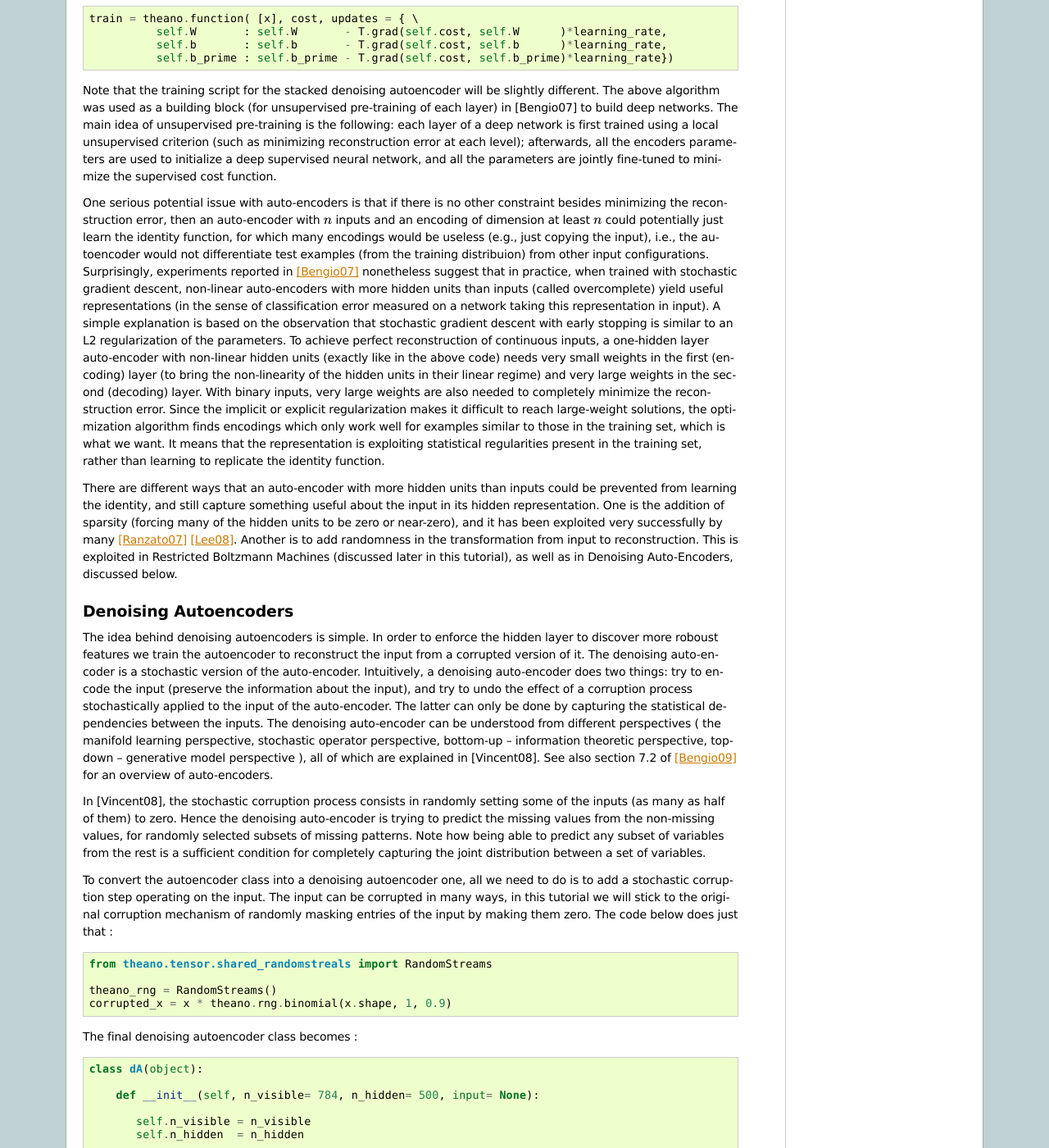
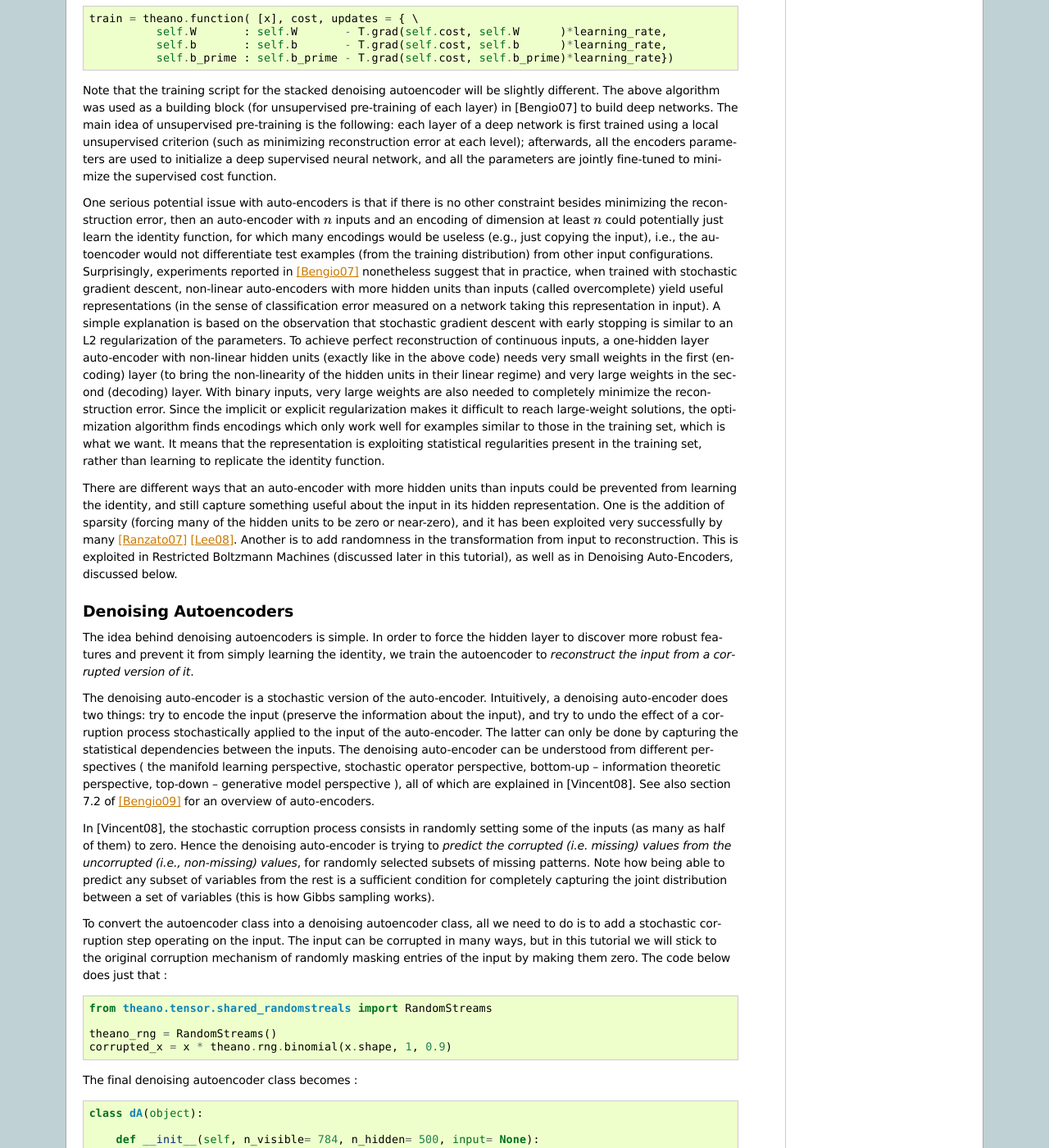
Before and after one commit to lisa-lab/DeepLearningTutorials, a Sphinx documentation site: the page built from doc/SdA.txt, in a window 1280 px wide and 1400 px high, scrolled down 1850 px. Shown: the whole window at 82% size. Built offline with Sphinx 7.4.7, drawn with Linux system fonts in a browser that asks for light colours; formulas are drawn with MathJax 3; pages that are not in the unit, such as notebooks, are missing from menus; some of the changed text lies outside the part shown.

Commit message:
more editing of text

```diff
--- a/doc/SdA.txt
+++ b/doc/SdA.txt
@@ -129,7 +129,7 @@
 
     self.y    = T.nnet.sigmoid(T.dot(self.x, self.W      ) + self.b)
     self.z    = T.nnet.sigmoid(T.dot(self.y, self.W_prime) + self.b_prime)
-    # note : we sum over the size of a datapoint; if we are using minibatches,
+    # note : we sum over the size of a data point; if we are using minibatches,
     #        L will  be a vector, with one entry per example in minibatch
     self.L    = - T.sum( self.x*T.log(self.z) + (1-self.x)*T.log(1-self.z), axis=1 )
     # note : L is now a vector, where each element is the cross-entropy cost
@@ -166,7 +166,7 @@
 encoding of dimension at least :math:`n` could potentially just learn
 the identity function, for which many encodings would be useless (e.g.,
 just copying the input), i.e., the autoencoder would not differentiate
-test examples (from the training distribuion) from other input configurations.
+test examples (from the training distribution) from other input configurations.
 Surprisingly, experiments reported in [Bengio07]_ nonetheless
 suggest that in practice, when trained with
 stochastic gradient descent, non-linear auto-encoders with more hidden units
@@ -205,9 +205,11 @@
 Denoising Autoencoders
 ++++++++++++++++++++++
 
-The idea behind denoising autoencoders is simple. In order to enforce
-the hidden layer to discover more roboust features we train the
-autoencoder to reconstruct the input from a corrupted version of it.
+The idea behind denoising autoencoders is simple. In order to force
+the hidden layer to discover more robust features and prevent it
+from simply learning the identity, we train the
+autoencoder to *reconstruct the input from a corrupted version of it*.
+
 The denoising auto-encoder is a stochastic version of the auto-encoder.
 Intuitively, a denoising auto-encoder does two things: try to encode the
 input (preserve the information about the input), and try to undo the
@@ -224,15 +226,16 @@
 
 In [Vincent08], the stochastic corruption process
 consists in randomly setting some of the inputs (as many as half of them)
-to zero. Hence the denoising auto-encoder is trying to predict the missing
-values from the non-missing values, for randomly selected subsets of
+to zero. Hence the denoising auto-encoder is trying to *predict the corrupted (i.e. missing)
+values from the uncorrupted (i.e., non-missing) values*, for randomly selected subsets of
 missing patterns. Note how being able to predict any subset of variables
 from the rest is a sufficient condition for completely capturing the
-joint distribution between a set of variables.
+joint distribution between a set of variables (this is how Gibbs
+sampling works).
 
-To convert the autoencoder class into a denoising autoencoder one, all we
+To convert the autoencoder class into a denoising autoencoder class, all we
 need to do is to add a stochastic corruption step operating on the input. The input can be
-corrupted in many ways, in this tutorial we will stick to the original
+corrupted in many ways, but in this tutorial we will stick to the original
 corruption mechanism of randomly masking entries of the input by making
 them zero. The code below
 does just that :
@@ -328,11 +331,11 @@
 train the entire network as we would train a multilayer
 perceptron. At this point, we only consider the encoding parts of
 each auto-encoder.
-This stage is supervised, since now we use the target during
+This stage is supervised, since now we use the target class during
 training (see the :ref:`mlp` for details on the multilayer perceptron).
 
 This can be easily implemented in Theano, using the class defined
-before for a denoising autoencode :
+before for a denoising autoencoder :
 
 .. code-block:: python
 
@@ -345,7 +348,7 @@
 
         :param n_ins: dimension of the input to the sdA
 
-        :param n_layers_sizes: intermidiate layers size, must contain
+        :param n_layers_sizes: intermediate layers size, must contain
         at least one value
 
         :param n_outs: dimension of the output of the network
@@ -474,14 +477,14 @@
             print 'Pre-training layer %i, epoch %d'%(i,epoch)
 
 
-The fine-tuning loop is very similar with the one in :ref:`mlp`, we just
-have a slighly more complex training function. The reason is that now we
+The fine-tuning loop is very similar with the one in the :ref:`mlp`, we just
+have a slightly more complex training function. The reason is that now we
 need to update all parameters of the network in one call of the training
-function ( this includes the weight and baiases of the denoising
+function ( this includes the weight and biases of the denoising
 autoencoders plus those of the logistic regression layer). To create
 this function, we will loop over the layers and create an update list
-containing pairs of the form (parameter before the SGD step, paramter after
-the SGD step). The new value of a paramter can be easily computed by calling
+containing pairs of the form (parameter before the SGD step, parameter after
+the SGD step). The new value of a parameter can be easily computed by calling
 ``T.grad`` to compute the corresponding gradient, multiply it with the
 learning rate and subtract the result from the old value of the
 parameter:
```
Also changed, not shown: other parts of doc/SdA.txt (+6 -6 lines).
